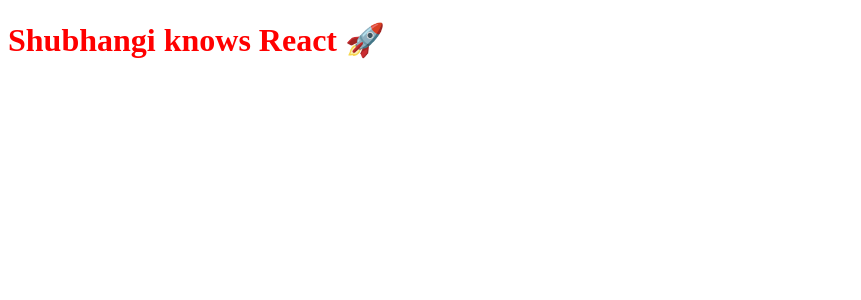
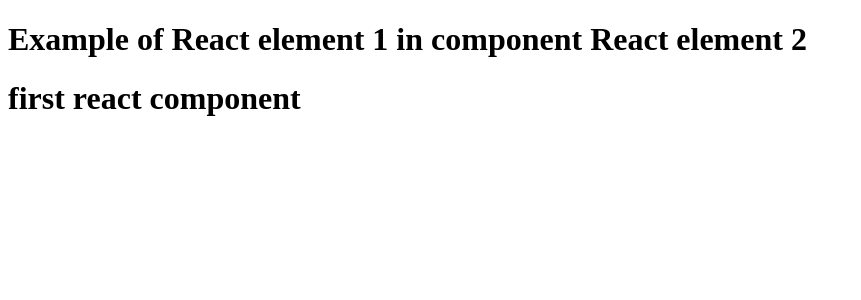
Before and after one commit to shubhangi1309/food-delivery-service, a React (Vite) app: page / in a window 1280 px wide. Shown: the top 300 px of the page, without its empty margins (0-861 px from the left). Built offline with nearby package versions, Linux system fonts and the light colour scheme.

Commit message:
react element in element in component

```diff
--- a/App.js
+++ b/App.js
@@ -3,6 +3,21 @@ import ReactDOM from "react-dom/client";
 
 // React Element is an OBJECT equivalent to DOM elements
 // when we render react element to DOM it becomes HTML element
+const elem  = <span>Example of React element 1 in component </span>
+
+const title = (<h1 className="head">
+    {elem}
+     React element 2
+</h1>)
+
+const Heading = () => {
+    return (
+        <div id="container">
+            {title}
+            <h1>first react component</h1>
+        </div>
+    )
+}
 
 const heading = React.createElement(
   "h1",
@@ -11,4 +26,4 @@ const heading = React.createElement(
 );
 const root = ReactDOM.createRoot(document.getElementById("root")); //root of app
 
-root.render(heading);
+root.render(<Heading/>);
```
